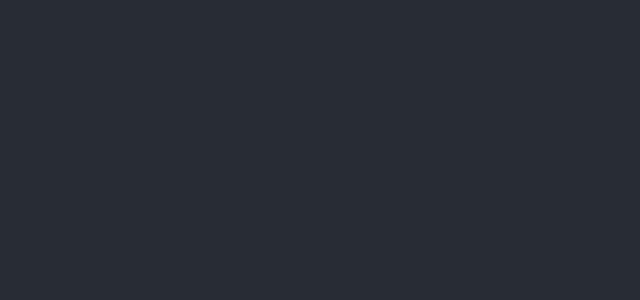
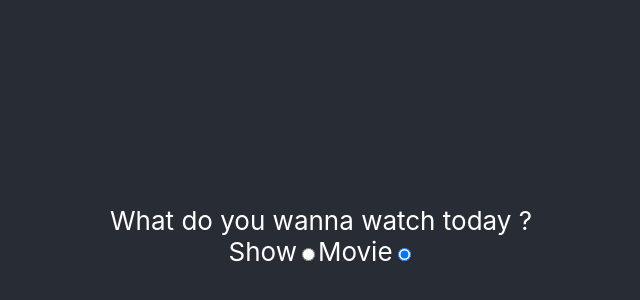
Before and after one commit to atul-gairola/what-to-watch-today, a React (Create React App) app: page / in a window 1280 px wide. Shown: the part 164-464 px from the top of the page, without its empty margins (319-959 px from the left). Built offline with nearby package versions, Linux system fonts and the light colour scheme; no server answers.

Commit message:
Add endpoints file

```diff
--- a/src/App.css
+++ b/src/App.css
@@ -1,5 +1,13 @@
 .App {
   text-align: center;
+  background-color: #282c34;
+  display: flex;
+  flex-direction: column;
+  align-items: center;
+  justify-content: center;
+  font-size: calc(10px + 2vmin);
+  color: white;
+  min-height: 100vh;
 }
 
 .App-logo {
@@ -11,17 +19,6 @@
   .App-logo {
     animation: App-logo-spin infinite 20s linear;
   }
-}
-
-.App-header {
-  background-color: #282c34;
-  min-height: 100vh;
-  display: flex;
-  flex-direction: column;
-  align-items: center;
-  justify-content: center;
-  font-size: calc(10px + 2vmin);
-  color: white;
 }
 
 .App-link {
--- a/src/App.js
+++ b/src/App.js
@@ -1,14 +1,37 @@
-import {useEffect} from "react";
+import { useEffect } from "react";
 import "./App.css";
 import axios from "axios";
 
 function App() {
-
-
+  useEffect(() => {
+    const getData = async () => {
+      try {
+        const { data } = await axios.get(
+          "https://api.themoviedb.org/3/genre/movie/list?api_key=59c3960b67ab82984a2e267ccd195cc6"
+        );
+        console.log(data);
+      } catch (e) {
+        console.log(e);
+      }
+    };
+    getData();
+  }, []);
 
   return (
     <div className="App">
-      <header className="App-header"></header>
+      <header className="App-header">What do you wanna watch today ?</header>
+      <div>
+        <label for="show-radio">Show</label>
+        <input type="radio" name="typeOfContent" id="show-radio" value="show" />
+        <label for="movie-radio">Movie</label>
+        <input
+          type="radio"
+          name="typeOfContent"
+          id="movie-radio"
+          value="movie"
+          checked
+        />
+      </div>
     </div>
   );
 }
```
Also changed, not shown: src/endpoints.js (added, +7 -0 lines).
